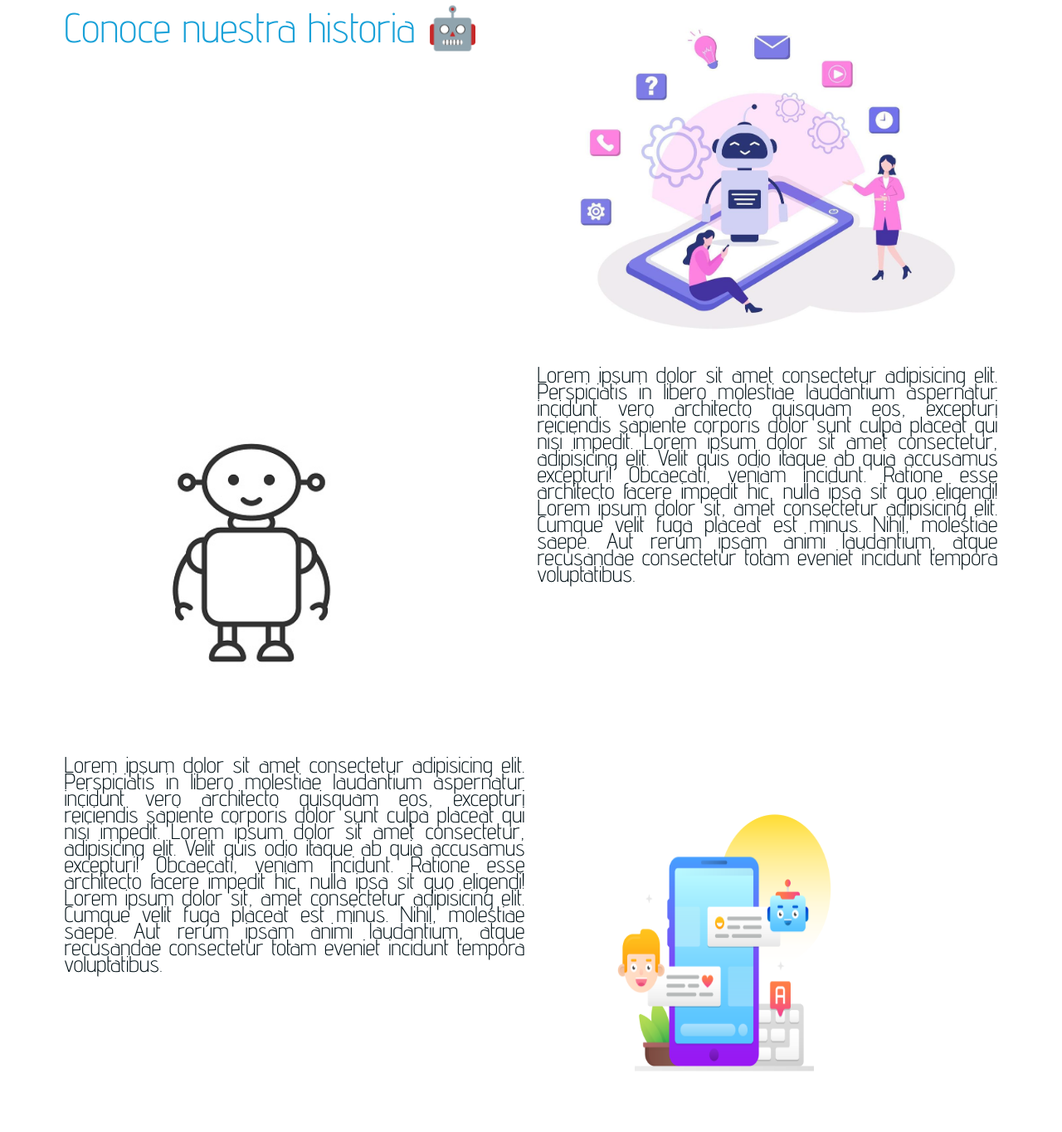
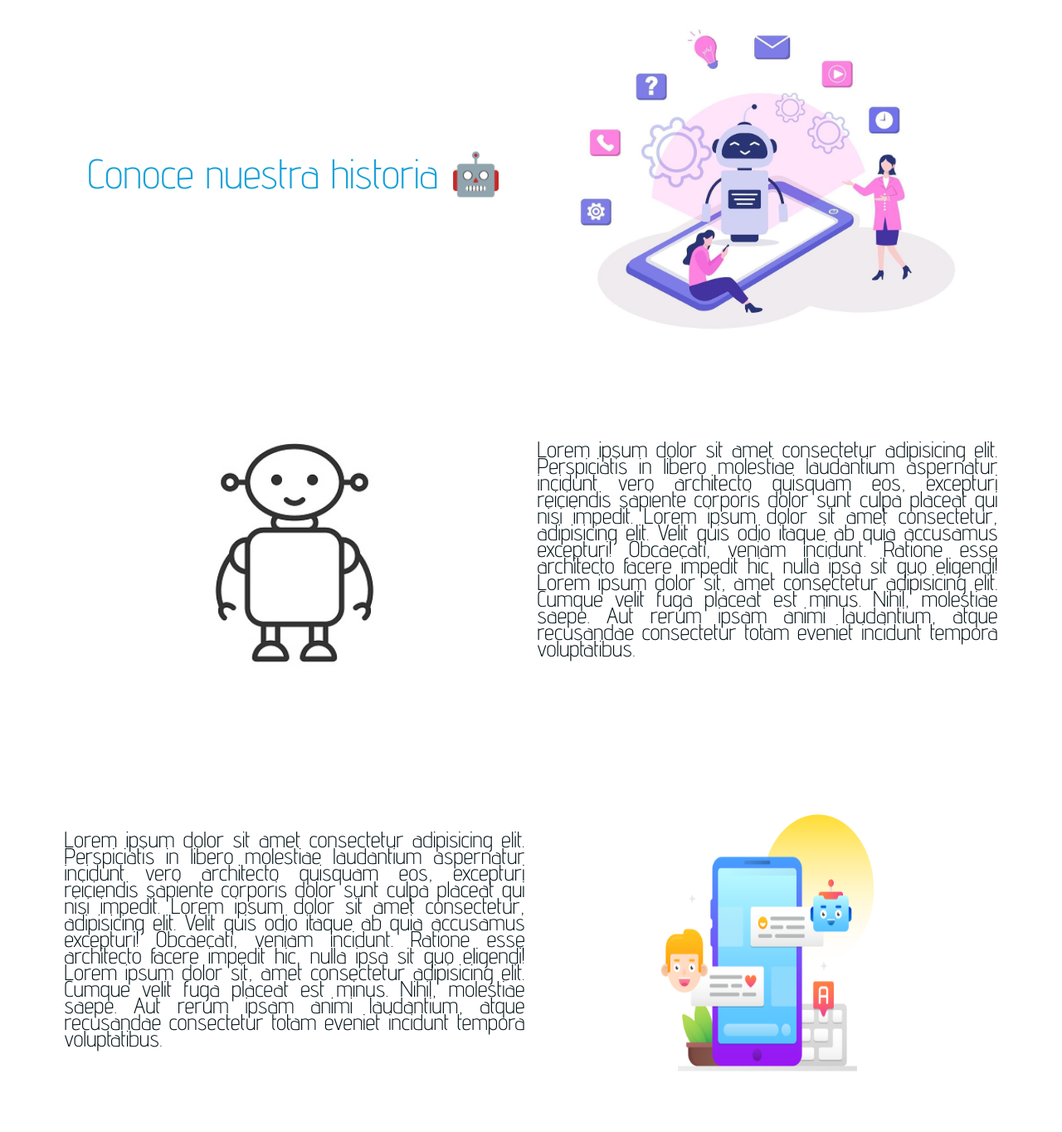
Before and after one commit to Alexjona/repo1, a plain HTML site: page pages/nosotros.html in a window 1280 px wide. Shown: the part 189-1553 px from the top of the page at 83% size. Drawn offline with nearby package versions, Linux system fonts and the light colour scheme.

Commit message:
Agregando AOS en index.html y nosotros.html

```diff
--- a/css/style.css
+++ b/css/style.css
@@ -193,9 +193,16 @@ p {
     text-align: center;
 }
 
+.center {
+    display: flex;
+    align-items: center;
+    justify-content: center;
+}
+
 .contenido__titulo--xl {
     font-family: 'Advent Pro', sans-serif;
     font-size: 5em;
+    vertical-align: middle;
 }
 
 .contenedor-h1 {
--- a/pages/nosotros.html
+++ b/pages/nosotros.html
@@ -62,10 +62,10 @@
     <section class="py-3 bg-white pulse">
         <div class="container ">
             <div class="row ">
-                <div class="col-md-12 col-lg-6 ">
+                <div data-aos="fade-right" class="col-md-12 col-lg-6 center">
                     <h2 class="contenido__titulo--xl ">Conoce nuestra historia 🤖</h2>
                 </div>
-                <div class="col-md-12 col-lg-6 ">
+                <div data-aos="fade-left" class="col-md-12 col-lg-6 center">
                     <img src="./../img/header.png " alt="fondo power-bot " class="contenido__img--fluid ">
                 </div>
             </div>
@@ -75,10 +75,10 @@
     <section class="py-3 bg-white animate__pulse">
         <div class="container ">
             <div class="row ">
-                <div class="col-md-12 col-lg-6 ">
+                <div data-aos="fade-right" class="col-md-12 col-lg-6 center">
                     <img src="./../img/historia.png " alt="historia inicio power-bot " class="nosotros__img--fluid ">
                 </div>
-                <div class="col-md-12 col-lg-6 ">
+                <div data-aos="fade-left" class="col-md-12 col-lg-6 center">
                     <p class="contenido__text ">Lorem ipsum dolor sit amet consectetur adipisicing elit. Perspiciatis in libero molestiae laudantium aspernatur incidunt vero architecto quisquam eos, excepturi reiciendis sapiente corporis dolor sunt culpa placeat qui nisi impedit.
                         Lorem ipsum dolor sit amet consectetur, adipisicing elit. Velit quis odio itaque ab quia accusamus excepturi! Obcaecati, veniam incidunt. Ratione esse architecto facere impedit hic, nulla ipsa sit quo eligendi! Lorem ipsum dolor
                         sit, amet consectetur adipisicing elit. Cumque velit fuga placeat est minus. Nihil, molestiae saepe. Aut rerum ipsam animi laudantium, atque recusandae consectetur totam eveniet incidunt tempora voluptatibus.</p>
@@ -91,12 +91,12 @@
         <div class="container ">
             <div class="row ">
 
-                <div class="col-md-12 col-lg-6 ">
+                <div data-aos="fade-right" class="col-md-12 col-lg-6 center">
                     <p class="contenido__text ">Lorem ipsum dolor sit amet consectetur adipisicing elit. Perspiciatis in libero molestiae laudantium aspernatur incidunt vero architecto quisquam eos, excepturi reiciendis sapiente corporis dolor sunt culpa placeat qui nisi impedit.
                         Lorem ipsum dolor sit amet consectetur, adipisicing elit. Velit quis odio itaque ab quia accusamus excepturi! Obcaecati, veniam incidunt. Ratione esse architecto facere impedit hic, nulla ipsa sit quo eligendi! Lorem ipsum dolor
                         sit, amet consectetur adipisicing elit. Cumque velit fuga placeat est minus. Nihil, molestiae saepe. Aut rerum ipsam animi laudantium, atque recusandae consectetur totam eveniet incidunt tempora voluptatibus.</p>
                 </div>
-                <div class="col-md-12 col-lg-6 ">
+                <div data-aos="fade-left" class="col-md-12 col-lg-6 center">
                     <img src="./../img/chat.png " alt="chat power-bot " class="nosotros__img--fluid ">
                 </div>
             </div>
@@ -127,7 +127,9 @@
     <!-- Option 1: Bootstrap Bundle with Popper -->
     <script src="https://cdn.jsdelivr.net/npm/bootstrap@5.0.2/dist/js/bootstrap.bundle.min.js " integrity="sha384-MrcW6ZMFYlzcLA8Nl+NtUVF0sA7MsXsP1UyJoMp4YLEuNSfAP+JcXn/tWtIaxVXM " crossorigin="anonymous "></script>
     <script src="https://unpkg.com/aos@2.3.1/dist/aos.js"></script>
-
+    <script>
+        AOS.init();
+    </script>
 </body>
 
 </html>
```
Also changed, not shown: index.html (+11 -9 lines).
